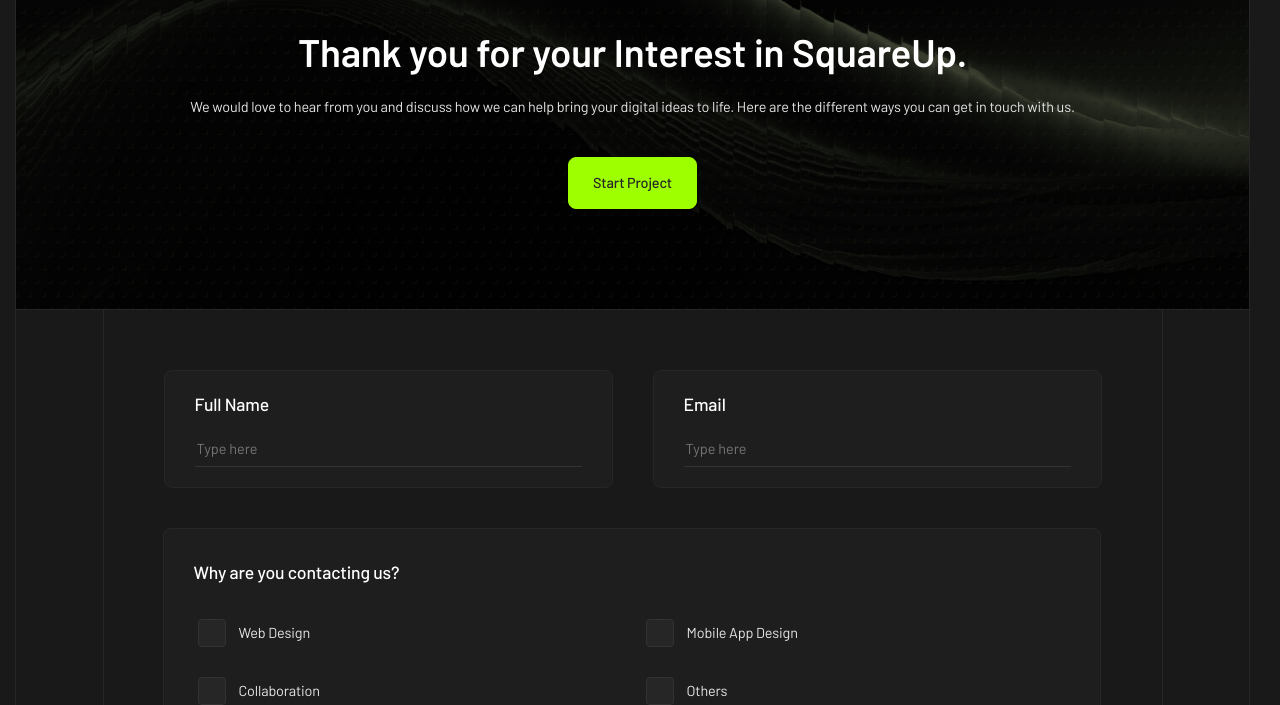
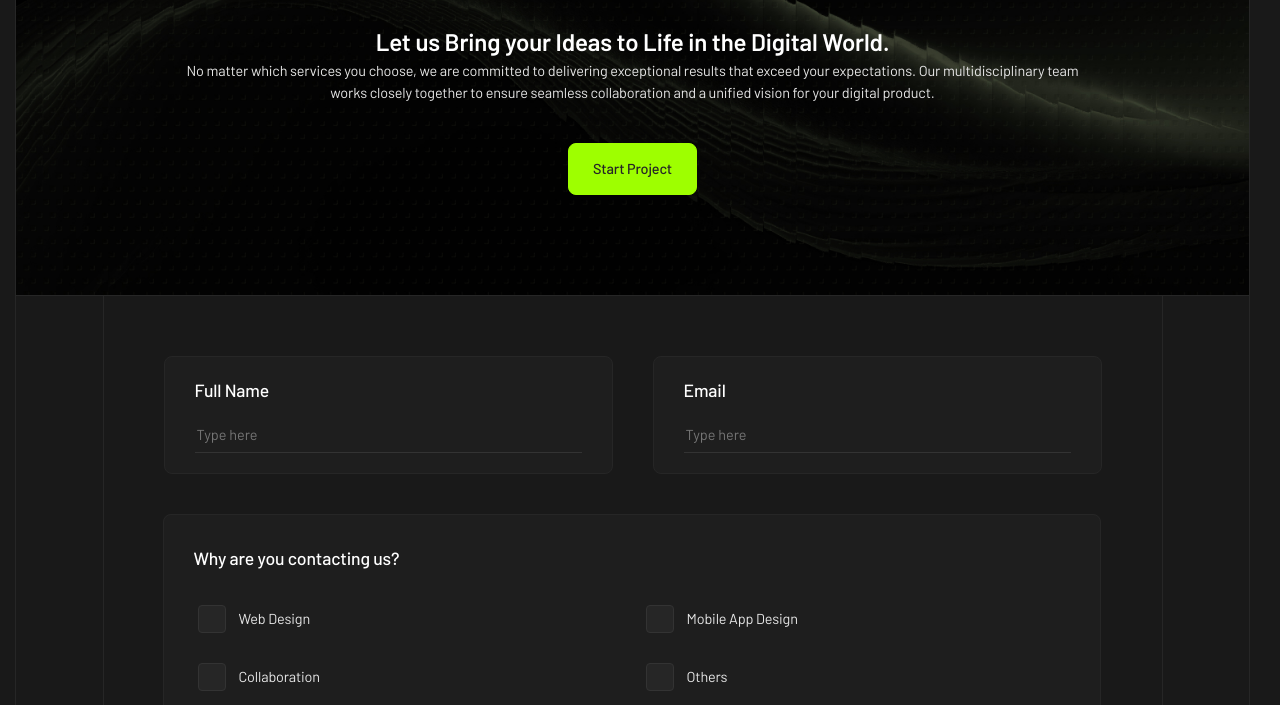
Before and after one commit to nightylay/SquareUp, a website with bundled scripts: page index.html in a window 1280 px wide. Shown: the part 5474-6179 px from the top of the page. Built offline with nearby package versions, Linux system fonts and the light colour scheme; files whose address does not match are found by name.

Commit message:
rewrite contact-us header to section banner

```diff
--- a/index.html
+++ b/index.html
@@ -994,39 +994,31 @@
             class="section contact-us"
             aria-labelledby="contact-us-title"
           >
-            <header
-              class="section__header contact-us__header section__header--contact-us"
-            >
-              <div class="section__header-inner contact-us__header-inner">
+            <header class="section__banner section__banner--bg">
+              <div class="section__banner-inner">
                 <img
-                  class="section__header-logo"
+                  class="section__banner-logo"
                   src="./assets/images/logo-2.svg"
                   alt=""
                   width="80"
                   height="80"
                   loading="lazy"
                 />
-                <div class="contact-us__header-body">
-                  <h2
-                    class="section__header-title contact-us-title"
-                    id="contact-us-title"
-                  >
-                    Thank you for your Interest in SquareUp.
-                  </h2>
-                  <div
-                    class="section__header-description contact-us__header-description"
-                  >
+                <div class="section__banner-body">
+                  <h3 class="section__banner-title">
+                    Let us Bring your Ideas to Life in the Digital World.
+                  </h3>
+                  <div class="section__banner-description">
                     <p>
-                      We would love to hear from you and discuss how we can help
-                      bring your digital ideas to life. Here are the different
-                      ways you can get in touch with us.
+                      No matter which services you choose, we are committed to
+                      delivering exceptional results that exceed your
+                      expectations. Our multidisciplinary team works closely
+                      together to ensure seamless collaboration and a unified
+                      vision for your digital product.
                     </p>
                   </div>
                 </div>
-
-                <a
-                  href="#"
-                  class="contact-us__header-link button button--accent"
+                <a href="#" class="section__banner-link button button--accent"
                   >Start Project</a
                 >
               </div>
--- a/styles/blocks/_section.scss
+++ b/styles/blocks/_section.scss
@@ -33,11 +33,6 @@
 
     &--questions {
       background: url('../../assets/images/backgrounds/bg-4.webp') center /
-        cover no-repeat;
-    }
-
-    &--contact-us {
-      background: url('../../assets/images/backgrounds/bg-5.webp') center /
         cover no-repeat;
     }
 
@@ -105,10 +100,10 @@
     }
 
     &-link {
-      padding: 18px 34px;
+      padding-inline: 34px;
 
       @include laptop {
-        padding: 14px 24px;
+        padding-inline: 24px;
       }
     }
   }
--- a/styles/blocks/contact-us-form/_contact-us.scss
+++ b/styles/blocks/contact-us-form/_contact-us.scss
@@ -1,43 +1,6 @@
 @use '../../helpers' as *;
 
 .contact-us {
-  &__header {
-    &-inner {
-      max-width: 896px;
-      row-gap: 50px;
-
-      @include laptop {
-        row-gap: 40px;
-      }
-
-      @include mobile {
-        row-gap: 28px;
-      }
-    }
-
-    &-body {
-      display: flex;
-      flex-direction: column;
-      row-gap: 14px;
-
-      @include laptop {
-        row-gap: 14px;
-      }
-
-      @include mobile {
-        row-gap: 6px;
-      }
-    }
-
-    &-link {
-      padding-inline: 34px;
-
-      @include laptop {
-        padding-inline: 24px;
-      }
-    }
-  }
-
   &__body {
     border-top: 1px solid var(--color-grey-15);
   }
```
Also changed, not shown: styles/main.css, 1 other file.
